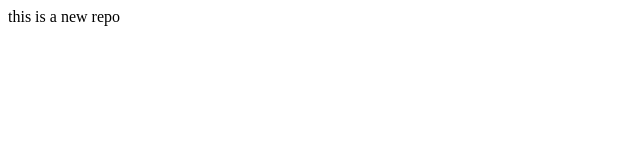
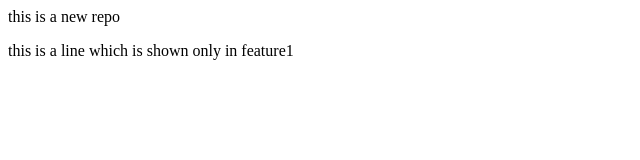
Before and after one commit to skquantum546/Localrepo, a plain HTML site: page index.html in a window 1280 px wide. Shown: the whole page, without its empty margins (0-640 px from the left). Drawn offline with Linux system fonts and the light colour scheme.

Commit message:
new line is added in feature1

```diff
--- a/index.html
+++ b/index.html
@@ -1 +1,2 @@
 <p>this is a new repo</p>
+<p>this is a line which is shown only in feature1</p>
```
